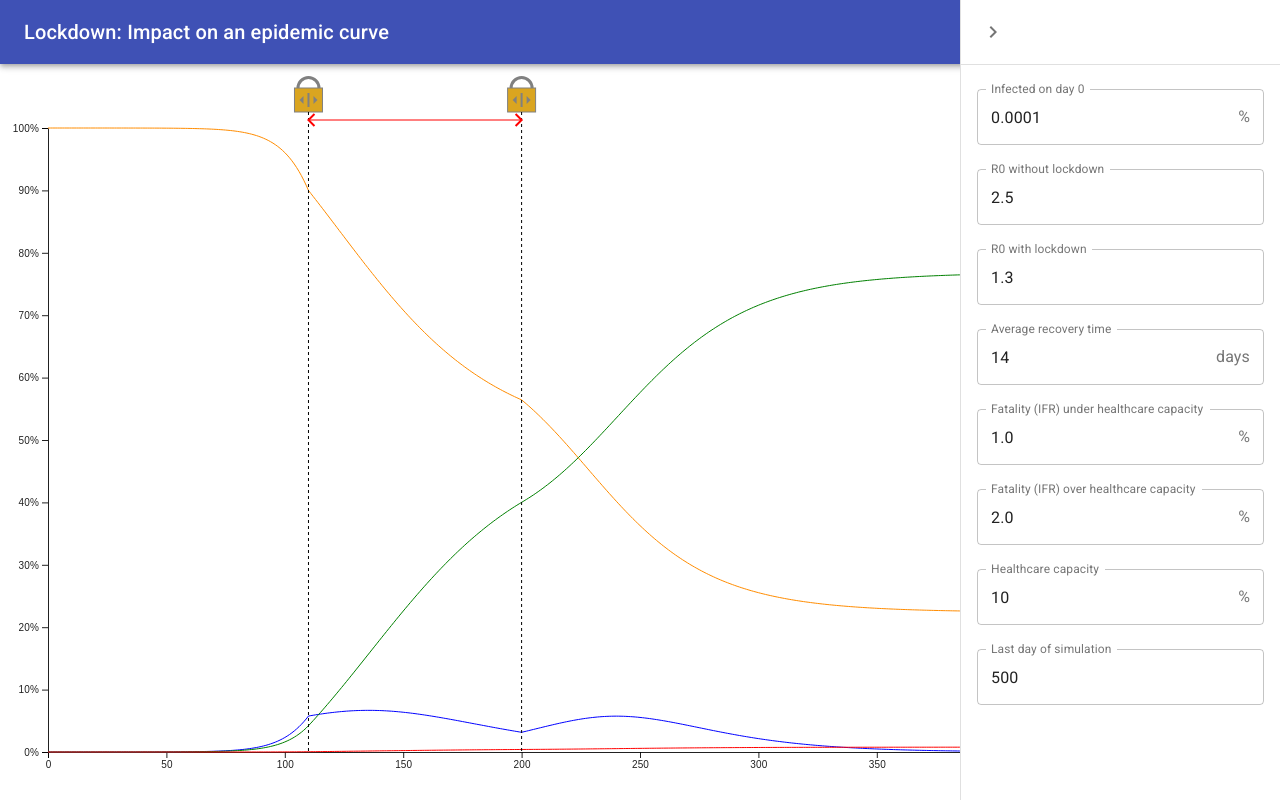
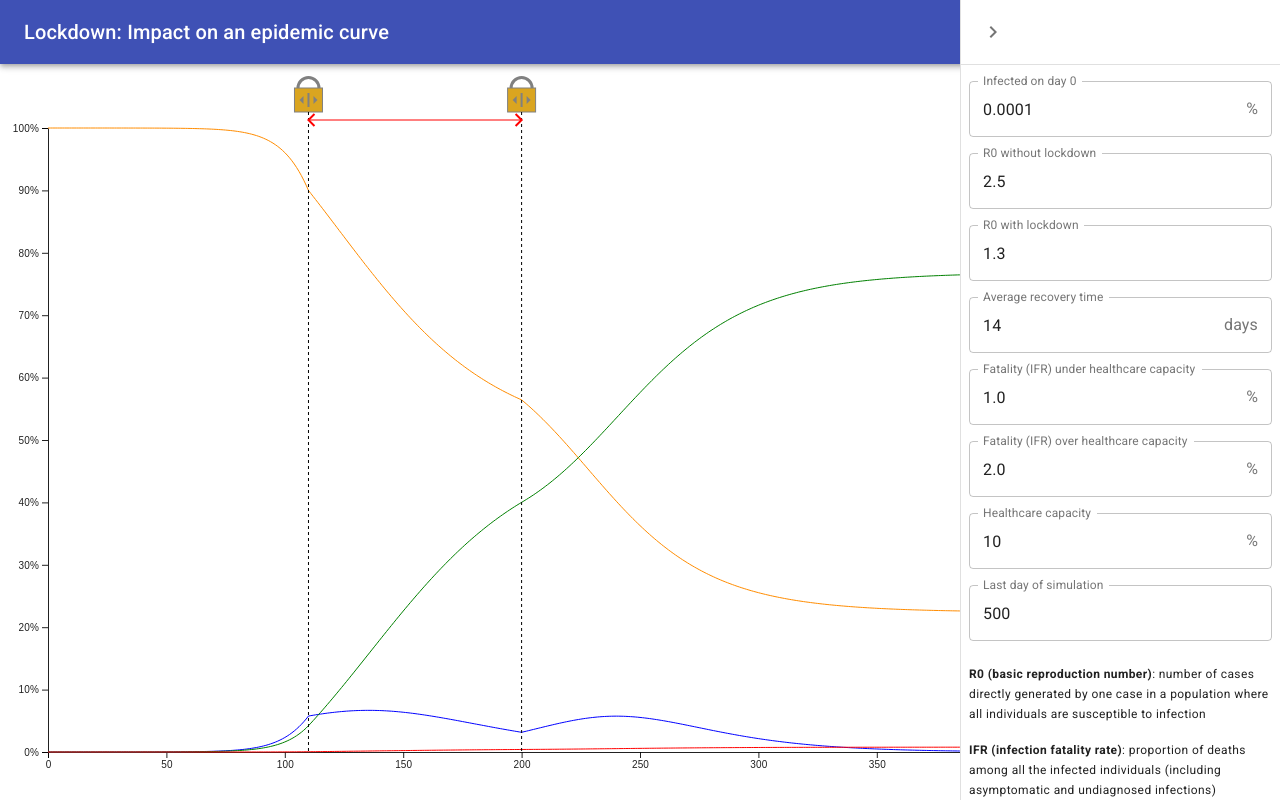
Before and after one commit to gaborcs/lockdown, a React (Create React App) app: page / in a window 1280 px wide. Both pictures are taken after a click on the button 1232 px from the left and 32 px from the top of the page. Built offline with nearby package versions, Linux system fonts and the light colour scheme.

Commit message:
Add explainers

```diff
--- a/src/App.js
+++ b/src/App.js
@@ -6,6 +6,7 @@ import Divider from '@material-ui/core/Divider';
 import Drawer from '@material-ui/core/Drawer';
 import IconButton from '@material-ui/core/IconButton';
 import InputAdornment from '@material-ui/core/InputAdornment';
+import Link from '@material-ui/core/Link';
 import TextField from '@material-ui/core/TextField';
 import Toolbar from '@material-ui/core/Toolbar';
 import Typography from '@material-ui/core/Typography';
@@ -47,11 +48,16 @@ const useStyles = makeStyles((theme) => ({
     ...theme.mixins.toolbar,
     justifyContent: 'flex-start',
   },
-  divider: {
-    marginBottom: 12
+  drawerBody: {
+    padding: "16px 8px",
+    display: "flex",
+    flexDirection: "column"
   },
   textField: {
-    margin: "12px 16px"
+    marginBottom: 16,
+  },
+  explainers: {
+    marginTop: 8
   }
 }));
 
@@ -116,7 +122,8 @@ function App() {
               <ChevronRightIcon />
             </IconButton>
           </div>
-          <Divider className={classes.divider} />
+          <Divider />
+          <div className={classes.drawerBody}>
             <PercentageField
               label="Infected on day 0"
               value={infectedPercentOnDay0}
@@ -168,6 +175,22 @@ function App() {
               setValue={setLastDay}
               inputProps={{ step: 1, min: 10 }}
             />
+            <div className={classes.explainers}>
+              <Typography variant="caption" paragraph>
+                <b>R0 (basic reproduction number)</b>:
+                number of cases directly generated by one case in a population where all individuals are susceptible to infection
+              </Typography>
+              <Typography variant="caption" paragraph>
+                <b>IFR (infection fatality rate)</b>:
+                proportion of deaths among all the infected individuals (including asymptomatic and undiagnosed infections)
+              </Typography>
+              <Typography variant="caption">
+                The simulation is based on the <SirModelLink>SIR model</SirModelLink>.
+                This is a really simple model, and like all models, it is inaccurate, so the results shouldn't be taken too seriously.
+                For details, feel free to check the <SimulatorCodeLink>code</SimulatorCodeLink>.
+              </Typography>
+            </div>
+          </div>
         </Drawer>
       </div>
     </ThemeProvider>
@@ -203,4 +226,22 @@ const changeHandler = setValue => event => {
   setValue(event.target.value);
 };
 
+const SirModelLink = props => (
+  <Link
+    href="https://en.wikipedia.org/wiki/Compartmental_models_in_epidemiology#The_SIR_model"
+    target="_blank"
+  >
+    {props.children}
+  </Link>
+);
+
+const SimulatorCodeLink = props => (
+  <Link
+    href="https://github.com/gaborcs/lockdown/blob/master/src/simulator.js"
+    target="_blank"
+  >
+    {props.children}
+  </Link>
+);
+
 export default App;
```
Lines whose indentation alone changed are shown as unchanged.
